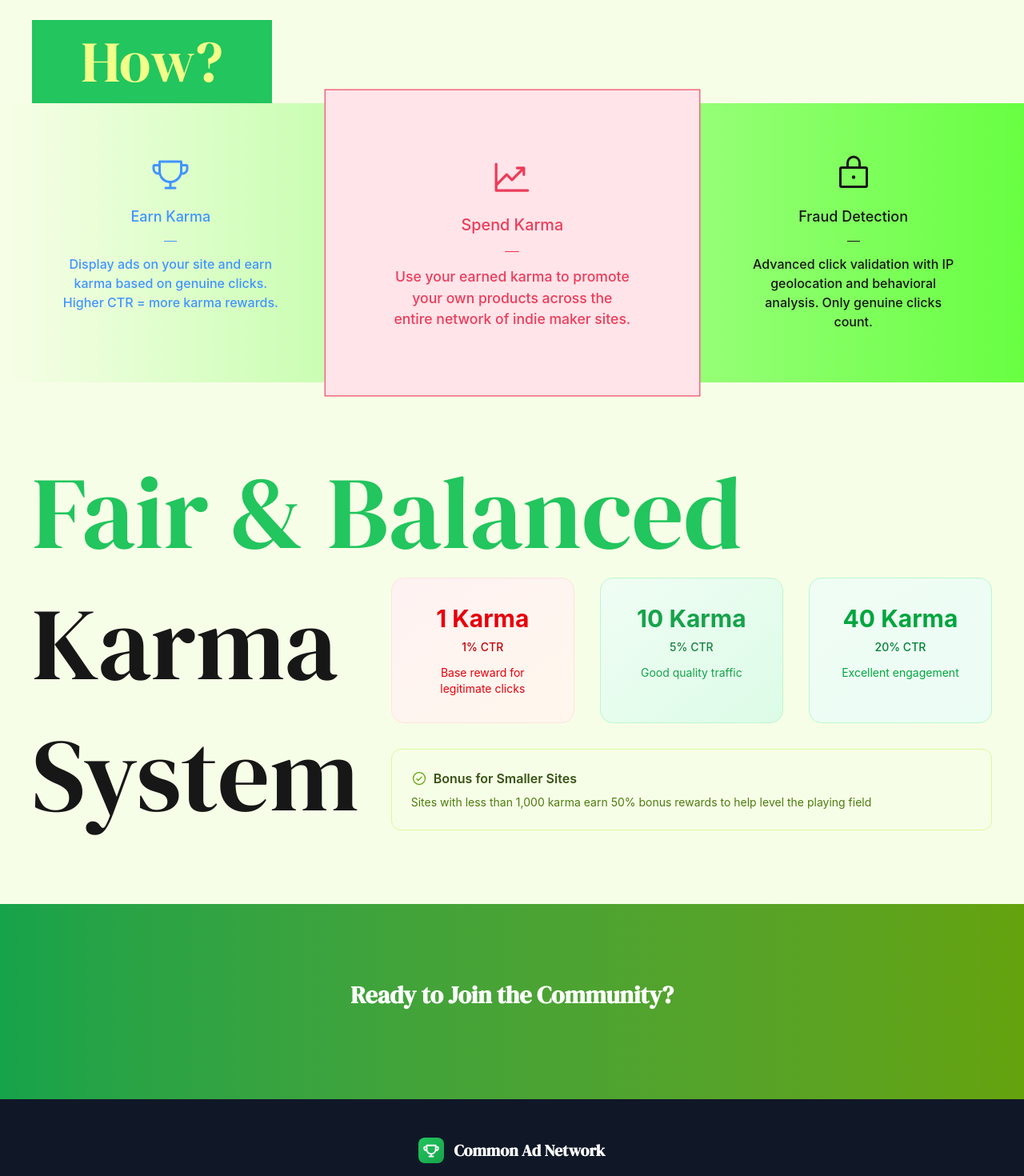
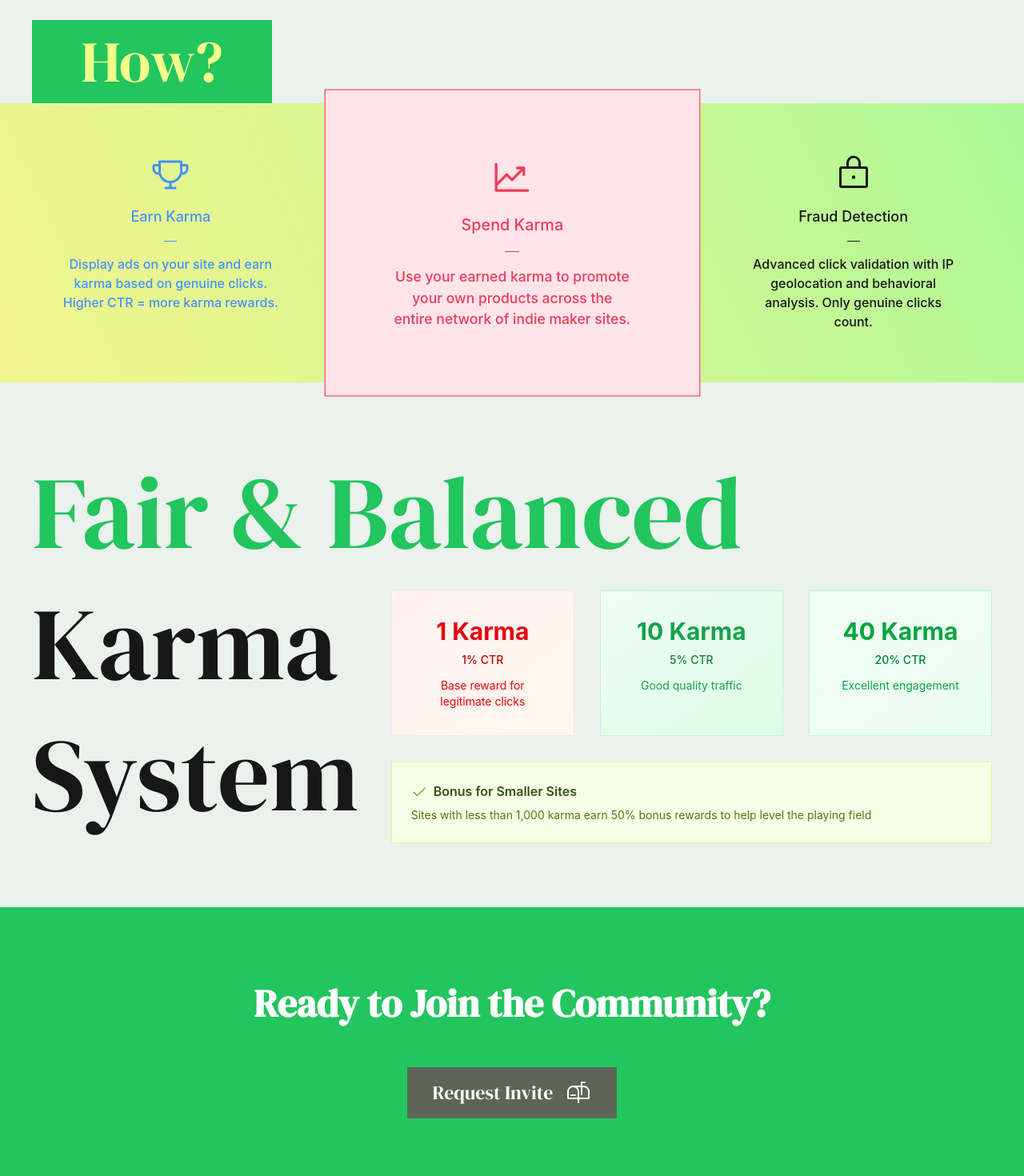
Before and after one commit to alexthegoodman/common-ad-network, a Next.js app: page / in a window 1280 px wide. Shown: the part 1240-2710 px from the top of the page at 80% size. Built offline with nearby package versions, Linux system fonts and the light colour scheme; no server answers.

Commit message:
desktop new home design

```diff
--- a/app/page.tsx
+++ b/app/page.tsx
@@ -13,6 +13,8 @@ import {
   TrophyIcon,
   LockIcon,
   ChartLineUpIcon,
+  CheckIcon,
+  MailboxIcon,
 } from "@phosphor-icons/react";
 
 export default function Home() {
@@ -25,7 +27,7 @@ export default function Home() {
   }
 
   return (
-    <div className="bg-accent-50">
+    <div className="bg-[#EBF1EC]">
       {/* Hero Section */}
       <section className="hero w-full">
         <div className="flex flex-row">
@@ -39,6 +41,13 @@ export default function Home() {
               through mutual advertising. By allowing ads to display on your
               site, you will earn a place on others.
             </p>
+            <div className="relative">
+              {/** TODO: Enable Request Invite button */}
+
+              <button className="absolute top-4 bg-[#5C6657] text-white font-serif text-2xl px-8 py-4 mt-4 hover:bg-[#4a523f] transition-colors flex items-center gap-4">
+                Request Invite <MailboxIcon size={32} />
+              </button>
+            </div>
           </div>
           <div className="right w-1/2">
             <div className="ad w-full">
@@ -79,7 +88,7 @@ export default function Home() {
           <div className="w-[300px] text-center ml-10 p-4 bg-primary-500">
             <h1 className="text-7xl text-[#F1FF89]">How?</h1>
           </div>
-          <div className="flex flex-row bg-linear-to-r from=[#F9F92F] to-[#68FF42] font-sans font-medium">
+          <div className="flex flex-row bg-linear-65 from-[rgba(249,249,47,0.5)] to-[rgba(104,255,66,0.5)] font-sans font-medium">
             <div className="step pt-16 pb-16 text-[#4294FF] w-1/3 flex flex-row justify-center text-center">
               <div className="flex flex-col items-center gap-4 w-full max-w-[270px]">
                 <TrophyIcon size={48} />
@@ -133,9 +142,9 @@ export default function Home() {
                 System
               </p>
             </div>
-            <div className="flex-grow pl-10">
+            <div className="flex-grow pl-10 pt-4">
               <div className="font-sans grid md:grid-cols-3 gap-8">
-                <div className="text-center p-8 bg-gradient-to-br from-red-50 to-orange-50 rounded-2xl border border-red-100">
+                <div className="text-center p-8 bg-gradient-to-br from-red-50 to-orange-50 border border-red-100">
                   <div className="text-3xl font-bold text-red-600 mb-2">
                     1 Karma
                   </div>
@@ -147,7 +156,7 @@ export default function Home() {
                   </p>
                 </div>
 
-                <div className="text-center p-8 bg-gradient-to-br from-primary-50 to-primary-100 rounded-2xl border border-primary-200">
+                <div className="text-center p-8 bg-gradient-to-br from-primary-50 to-primary-100 border border-primary-200">
                   <div className="text-3xl font-bold text-primary-600 mb-2">
                     10 Karma
                   </div>
@@ -159,7 +168,7 @@ export default function Home() {
                   </p>
                 </div>
 
-                <div className="text-center p-8 bg-gradient-to-br from-green-50 to-emerald-50 rounded-2xl border border-green-200">
+                <div className="text-center p-8 bg-gradient-to-br from-green-50 to-emerald-50 border border-green-200">
                   <div className="text-3xl font-bold text-green-600 mb-2">
                     40 Karma
                   </div>
@@ -172,9 +181,9 @@ export default function Home() {
                 </div>
               </div>
 
-              <div className="font-sans mt-8 p-6 bg-accent-50 rounded-xl border border-accent-200">
+              <div className="font-sans mt-8 p-6 bg-accent-50 border border-accent-200">
                 <div className="flex items-center gap-2 mb-2">
-                  <CheckCircle size={20} className="text-accent-600" />
+                  <CheckIcon size={20} className="text-accent-600" />
                   <span className="font-semibold text-accent-900">
                     Bonus for Smaller Sites
                   </span>
@@ -190,12 +199,15 @@ export default function Home() {
       </div>
 
       {/* CTA Section */}
-      <div className="py-24 bg-gradient-to-r from-primary-600 to-accent-600">
+      <div className="py-24 bg-primary-500">
         <div className="max-w-4xl mx-auto text-center px-4 sm:px-6 lg:px-8">
-          <h2 className="text-3xl font-bold text-white mb-4">
+          <h2 className="text-5xl font-bold text-white mb-14">
             Ready to Join the Community?
           </h2>
-          {/** TODO: add Request Invite button */}
+          {/** TODO: Enable Request Invite button */}
+          <button className="mx-auto bg-[#5C6657] text-white font-serif text-2xl px-8 py-4 mt-4 hover:bg-[#4a523f] transition-colors flex items-center gap-4">
+            Request Invite <MailboxIcon size={32} />
+          </button>
         </div>
       </div>
     </div>
```
